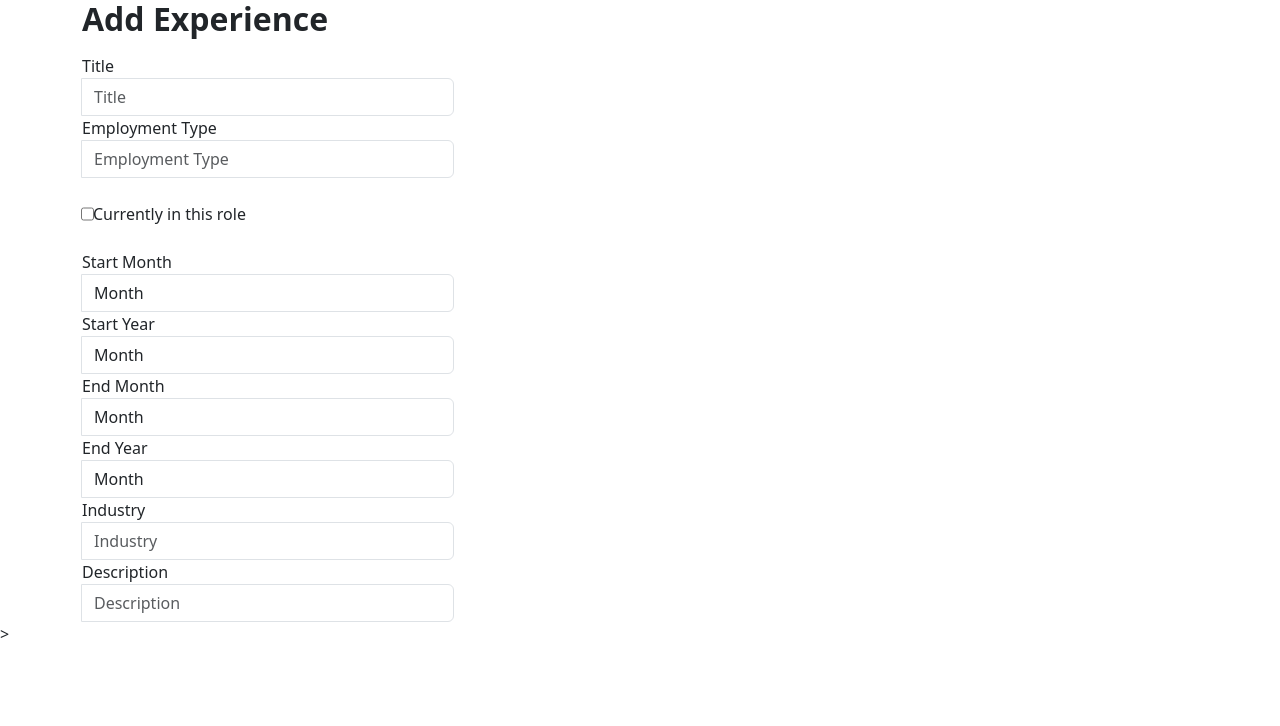
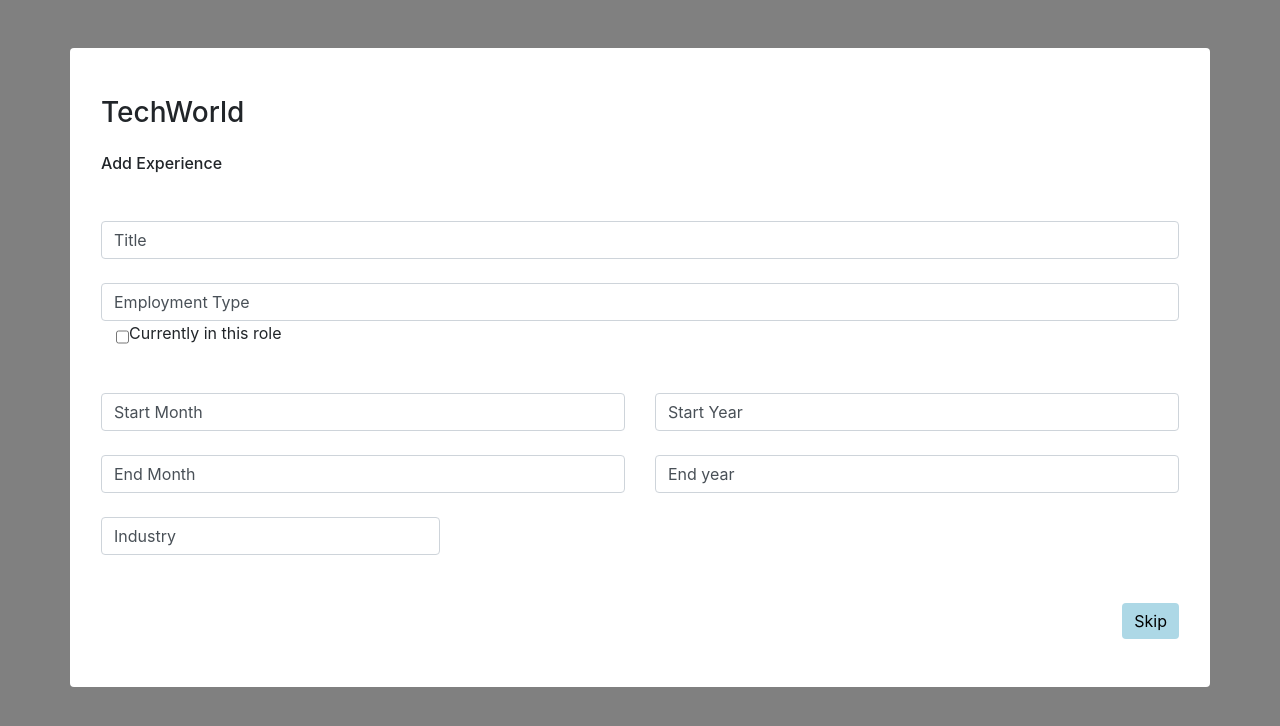
Before and after one commit to nehciyy/agile, a Flask app: page /addExperience in a window 1280 px wide. Shown: the top 726 px of the page. Run offline with Flask 3, Linux system fonts and the light colour scheme; some libraries are stand-ins or nearby versions.

Commit message:
addExperience html and css
addExperience html and css
by sheng long

```diff
--- /dev/null
+++ b/static/css/addExperience.css
@@ -0,0 +1,39 @@
+body {
+    background: grey;
+  }
+
+  .form-control:focus {
+    box-shadow: none;
+    border-color: #BA68C8;
+  }
+
+  .profile-button {
+    background: #ADD8E6;
+    box-shadow: none;
+    border: none;
+    color: black;
+  }
+
+
+  .profile-button:focus {
+    box-shadow: none;
+  }
+
+  .profile-button:active {
+    box-shadow: none;
+  }
+
+  .back:hover {
+    cursor: pointer;
+  }
+
+  .labels {
+    font-size: 11px;
+  }
+
+  .add-experience:hover {
+    background: #BA68C8;
+    color: #fff;
+    cursor: pointer;
+    border: solid 1px #BA68C8;
+  }
--- a/templates/addExperience.html
+++ b/templates/addExperience.html
@@ -1,58 +1,33 @@
-<!DOCTYPE html>
+<!doctype html>
 <html lang="en">
   <head>
-    <meta charset="UTF-8" />
-    <meta name="viewport" content="width=device-width, initial-scale=1.0" />
-    <title>Add Experience</title>
+    <title>Title</title>
+    <!-- Required meta tags -->
+    <meta charset="utf-8">
+    <meta name="viewport" content="width=device-width, initial-scale=1, shrink-to-fit=no">
+
+    <!-- Bootstrap CSS -->
+    <link rel="stylesheet" href="https://stackpath.bootstrapcdn.com/bootstrap/4.3.1/css/bootstrap.min.css" integrity="sha384-ggOyR0iXCbMQv3Xipma34MD+dH/1fQ784/j6cY/iJTQUOhcWr7x9JvoRxT2MZw1T" crossorigin="anonymous">
     <!--Local CSS-->
-    <link href="../static/css/profile.css" rel="stylesheet" />
-    <!--Bootstrap CSS-->
-    <link
-      href="https://cdn.jsdelivr.net/npm/bootstrap@5.3.1/dist/css/bootstrap.min.css"
-      rel="stylesheet"
-      integrity="sha384-4bw+/aepP/YC94hEpVNVgiZdgIC5+VKNBQNGCHeKRQN+PtmoHDEXuppvnDJzQIu9"
-      crossorigin="anonymous"
-    />
-    <!-- Font Awesome CSS -->
-    <link
-      rel="stylesheet"
-      href="https://cdnjs.cloudflare.com/ajax/libs/font-awesome/5.15.4/css/all.min.css"
-    />
+    <link href="../static/css/addExperience.css" rel="stylesheet">
 </head>
-
   <body>
-    <div class="container">
-
-        <form class="well form-horizontal" action=" " method="post"  id="contact_form">
-    <fieldset>
-
-    <!-- Form Name -->
-    <legend><h2><b>Add Experience</b></h2></legend><br>
-
-    <!-- Text input-->
-
-    <div class="form-group">
-      <label class="col-md-4 control-label">Title</label>
-      <div class="col-md-4 inputGroupContainer">
-      <div class="input-group">
-      <span class="input-group-addon"><i class="glyphicon glyphicon-user"></i></span>
-      <input  name="title" placeholder="Title" class="form-control"  type="text">
+    <div class="container rounded bg-white mt-5 mb-5">
+        <div class="row">
+            <div class="col">
+                <div class="p-3 py-5">
+                    <div class="d-flex justify-content-between align-items-center mb-3">
+                        <h3 class="text-right">TechWorld</h3>
                     </div>
+                    <div class="d-flex justify-content-between align-items-center mb-3">
+                        <h6 class="text-right">Add Experience</h6>
                     </div>
+                    <div class="row">
+                        <div class="col"><label class="labels"></label><input type="text" class="form-control" placeholder="title" value="Title"></div>
                     </div>
-
-    <!-- Text input-->
-
-    <div class="form-group">
-      <label class="col-md-4 control-label" >Employment Type</label>
-        <div class="col-md-4 inputGroupContainer">
-        <div class="input-group">
-      <span class="input-group-addon"><i class="glyphicon glyphicon-user"></i></span>
-      <input name="employment_type" placeholder="Employment Type" class="form-control"  type="text">
+                    <div class="row">
+                        <div class="col"><label class="labels"></label><input type="text" class="form-control" value="Employment Type" placeholder="Employment Type"></div>
                     </div>
-      </div>
-    </div>
-    <br/>
 
                     <div class="form-group">
                         <!-- <label class="col-md-4 control-label">Currently in this role</label> -->
@@ -65,213 +40,22 @@
                         </div>
                       </div>
 
-      <br/>
-
-      <div class="form-group">
-      <label class="col-md-4 control-label">Start Month</label>
-        <div class="col-md-4 selectContainer">
-        <div class="input-group">
-            <span class="input-group-addon"><i class="glyphicon glyphicon-list"></i></span>
-        <select name="start_month" class="form-control selectpicker">
-          <option value="">Month</option>
-          <option>January</option>
-          <option>February</option>
-          <option>March</option>
-          <option>April</option>
-          <option>May</option>
-          <option>June</option>
-          <option>July</option>
-          <option>August</option>
-          <option>September</option>
-          <option>October</option>
-          <option>November</option>
-          <option>December</option>
-        </select>
+                    <div class="row">
+                        <div class="col-md-6"><label class="labels"></label><input type="text" class="form-control" placeholder="Start Month" value="Start Month"></div>
+                        <div class="col-md-6"><label class="labels"></label><input type="text" class="form-control" placeholder="Start Year" value="Start Year"></div>
+                        <div class="col-md-6"><label class="labels"></label><input type="text" class="form-control" placeholder="End Month" value="End Month"></div>
+                        <div class="col-md-6"><label class="labels"></label><input type="text" class="form-control" placeholder="End Year" value="End year"></div>
+                        <div class="col-md-4"><label class="labels"></label><input type="text" class="form-control" placeholder="Industry" value="Industry"></div>
+                    </div>
+                    <div class="mt-5 text-right"><button class="btn btn-primary profile-button" type="button">Skip</button></div>
                 </div>
             </div>
         </div>
-
-    <div class="form-group">
-        <label class="col-md-4 control-label">Start Year</label>
-          <div class="col-md-4 selectContainer">
-          <div class="input-group">
-              <span class="input-group-addon"><i class="glyphicon glyphicon-list"></i></span>
-          <select name="start_year" class="form-control selectpicker">
-            <option value="">Month</option>
-            <option>2023</option>
-            <option>2022</option>
-            <option>2021</option>
-            <option>2020</option>
-            <option>2019</option>
-            <option>2018</option>
-            <option>2017</option>
-            <option>2016</option>
-            <option>2015</option>
-            <option>2014</option>
-            <option>2013</option>
-            <option>2012</option>
-            <option>2011</option>
-            <option>2010</option>
-            <option>2009</option>
-            <option>2008</option>
-            <option>2007</option>
-            <option>2006</option>
-            <option>2005</option>
-            <option>2004</option>
-            <option>2003</option>
-            <option>2002</option>
-            <option>2001</option>
-            <option>2000</option>
-            <option>1999</option>
-            <option>1998</option>
-            <option>1997</option>
-            <option>1996</option>
-            <option>1995</option>
-            <option>1994</option>
-            <option>1993</option>
-            <option>1992</option>
-            <option>1991</option>
-            <option>1990</option>
-            <option>1989</option>
-            <option>1988</option>
-            <option>1987</option>
-            <option>1986</option>
-            <option>1985</option>
-            <option>1984</option>
-            <option>1983</option>
-            <option>1982</option>
-            <option>1981</option>
-            <option>1980</option>
-            <option>1979</option>
-            <option>1978</option>
-            <option>1977</option>
-            <option>1976</option>
-          </select>
     </div>
-      </div>
-      </div>
-
-    <div class="form-group">
-        <label class="col-md-4 control-label">End Month</label>
-          <div class="col-md-4 selectContainer">
-          <div class="input-group">
-              <span class="input-group-addon"><i class="glyphicon glyphicon-list"></i></span>
-          <select name="end_month" class="form-control selectpicker">
-            <option value="">Month</option>
-            <option>January</option>
-            <option>February</option>
-            <option>March</option>
-            <option>April</option>
-            <option>May</option>
-            <option>June</option>
-            <option>July</option>
-            <option>August</option>
-            <option>September</option>
-            <option>October</option>
-            <option>November</option>
-            <option>December</option>
-          </select>
-        </div>
-      </div>
-      </div>
-
-      <div class="form-group">
-        <label class="col-md-4 control-label">End Year</label>
-          <div class="col-md-4 selectContainer">
-          <div class="input-group">
-              <span class="input-group-addon"><i class="glyphicon glyphicon-list"></i></span>
-          <select name="end_year" class="form-control selectpicker">
-            <option value="">Month</option>
-            <option>2027</option>
-            <option>2026</option>
-            <option>2025</option>
-            <option>2024</option>
-            <option>2023</option>
-            <option>2022</option>
-            <option>2021</option>
-            <option>2020</option>
-            <option>2019</option>
-            <option>2018</option>
-            <option>2017</option>
-            <option>2016</option>
-            <option>2015</option>
-            <option>2014</option>
-            <option>2013</option>
-            <option>2012</option>
-            <option>2011</option>
-            <option>2010</option>
-            <option>2009</option>
-            <option>2008</option>
-            <option>2007</option>
-            <option>2006</option>
-            <option>2005</option>
-            <option>2004</option>
-            <option>2003</option>
-            <option>2002</option>
-            <option>2001</option>
-            <option>2000</option>
-            <option>1999</option>
-            <option>1998</option>
-            <option>1997</option>
-            <option>1996</option>
-            <option>1995</option>
-            <option>1994</option>
-            <option>1993</option>
-            <option>1992</option>
-            <option>1991</option>
-            <option>1990</option>
-            <option>1989</option>
-            <option>1988</option>
-            <option>1987</option>
-            <option>1986</option>
-            <option>1985</option>
-            <option>1984</option>
-            <option>1983</option>
-            <option>1982</option>
-            <option>1981</option>
-            <option>1980</option>
-            <option>1979</option>
-            <option>1978</option>
-            <option>1977</option>
-            <option>1976</option>
-          </select>
-        </div>
-      </div>
-      </div>
-
-    <!-- Text input-->
-
-    <div class="form-group">
-      <label class="col-md-4 control-label">Industry</label>
-      <div class="col-md-4 inputGroupContainer">
-      <div class="input-group">
-      <span class="input-group-addon"><i class="glyphicon glyphicon-user"></i></span>
-      <input  name="industry" placeholder="Industry" class="form-control"  type="text">
-        </div>
-      </div>
-    </div>
-
-    <div class="form-group">
-        <label class="col-md-4 control-label">Description</label>
-        <div class="col-md-4 inputGroupContainer">
-        <div class="input-group">
-        <span class="input-group-addon"><i class="glyphicon glyphicon-user"></i></span>
-        <input  name="description" placeholder="Description" class="form-control"  type="text">
-          </div>
-        </div>
-      </div>
-
-
-
-    </fieldset>
-    </form>
-    </div>
-        </div><!-- /.container -->>
-    <!--Bootstrap JS-->
-    <script
-      src="https://cdn.jsdelivr.net/npm/bootstrap@5.3.1/dist/js/bootstrap.bundle.min.js"
-      integrity="sha384-HwwvtgBNo3bZJJLYd8oVXjrBZt8cqVSpeBNS5n7C8IVInixGAoxmnlMuBnhbgrkm"
-      crossorigin="anonymous"
-    ></script>
+    <!-- Optional JavaScript -->
+    <!-- jQuery first, then Popper.js, then Bootstrap JS -->
+    <script src="https://code.jquery.com/jquery-3.3.1.slim.min.js" integrity="sha384-q8i/X+965DzO0rT7abK41JStQIAqVgRVzpbzo5smXKp4YfRvH+8abtTE1Pi6jizo" crossorigin="anonymous"></script>
+    <script src="https://cdnjs.cloudflare.com/ajax/libs/popper.js/1.14.7/umd/popper.min.js" integrity="sha384-UO2eT0CpHqdSJQ6hJty5KVphtPhzWj9WO1clHTMGa3JDZwrnQq4sF86dIHNDz0W1" crossorigin="anonymous"></script>
+    <script src="https://stackpath.bootstrapcdn.com/bootstrap/4.3.1/js/bootstrap.min.js" integrity="sha384-JjSmVgyd0p3pXB1rRibZUAYoIIy6OrQ6VrjIEaFf/nJGzIxFDsf4x0xIM+B07jRM" crossorigin="anonymous"></script>
   </body>
 </html>
```
Lines whose indentation alone changed are shown as unchanged.
